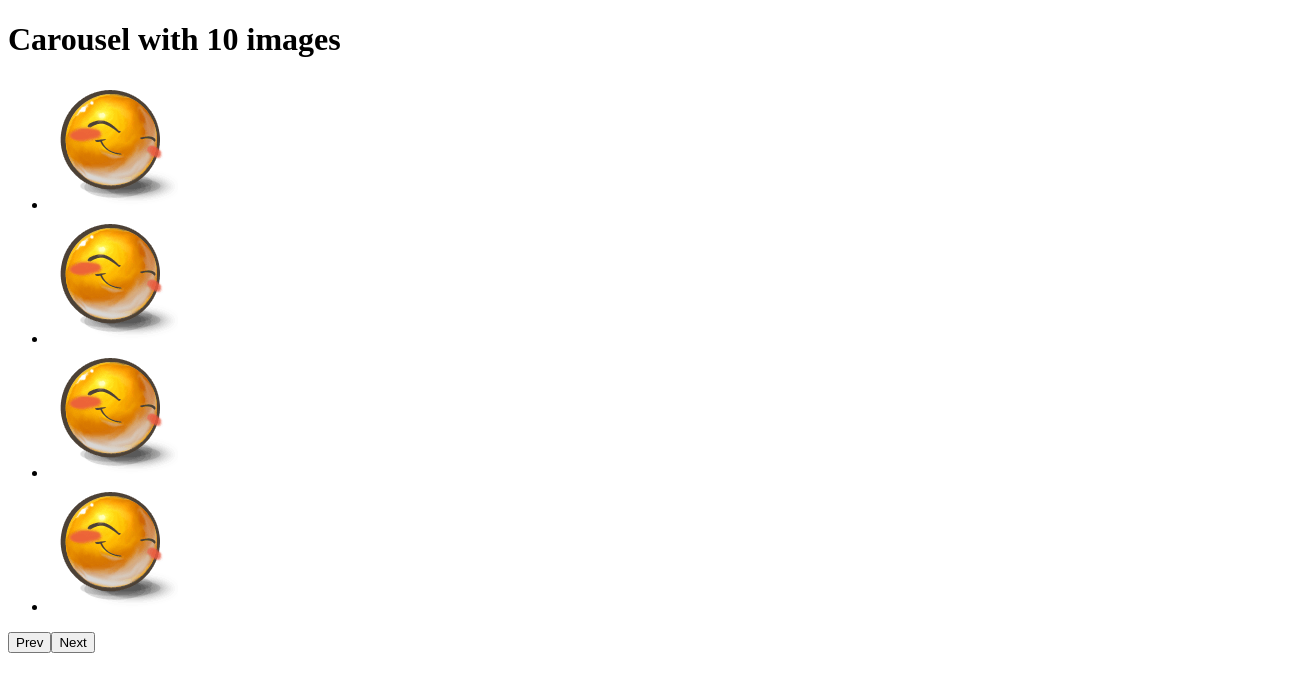
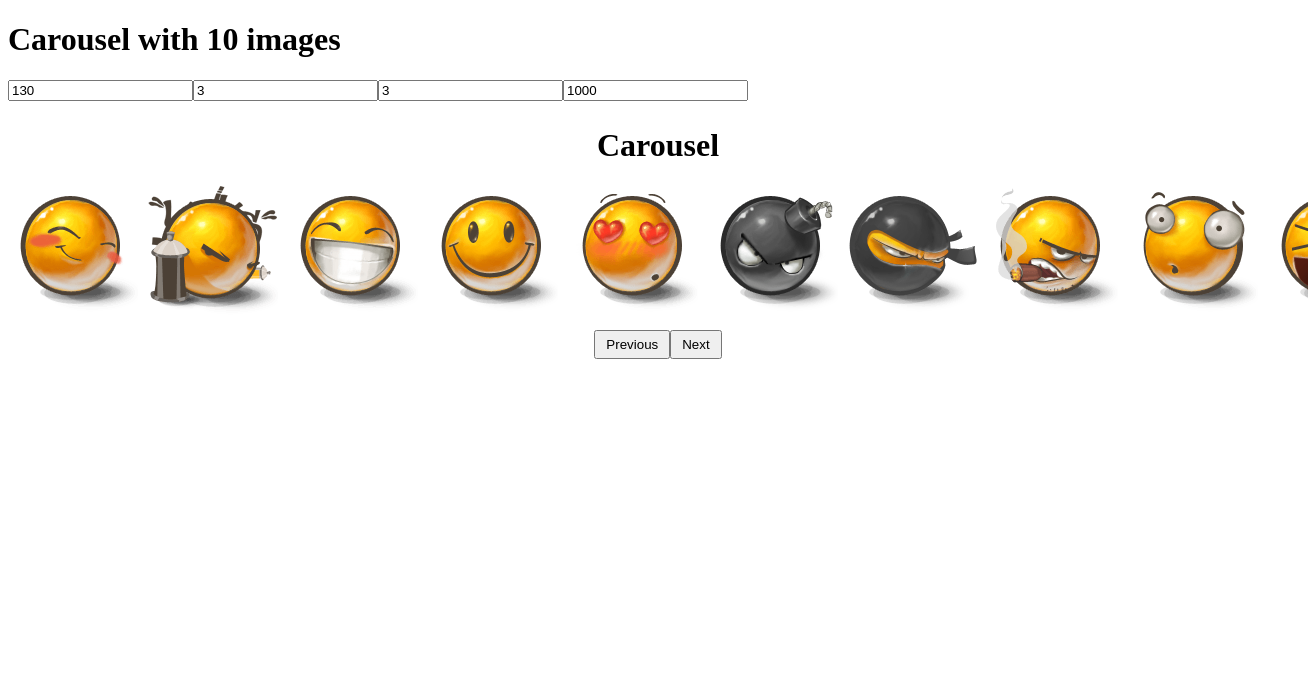
Before and after one commit to mate-academy/react_carousel, a React (Create React App) app: page / in a window 1280 px wide. Shown: the top 692 px of the page, 1308 px wide, since content can reach past the window. Built offline with nearby package versions, Linux system fonts and the light colour scheme; the HTML template or start-up script is replaced by a standard one.

Commit message:
I need help

```diff
--- a/src/App.scss
+++ b/src/App.scss
@@ -1 +1,5 @@
 // style go here
+
+input {
+  margin-bottom: 5px;
+}
--- a/src/App.tsx
+++ b/src/App.tsx
@@ -1,9 +1,13 @@
-import React from 'react';
+import React, { useState } from 'react';
 import './App.scss';
 import Carousel from './components/Carousel';
 
 interface State {
   images: string[];
+  itemWidth: number;
+  frameSize: number
+  step: number
+  animationDuration: number;
 }
 
 class App extends React.Component<{}, State> {
@@ -20,17 +24,68 @@ class App extends React.Component<{}, State> {
       './img/9.png',
       './img/10.png',
     ],
+    itemWidth: 130,
+    frameSize: 3,
+    step: 3,
+    animationDuration: 1000,
+  };
+
+  handleInputChange = (
+    event: React.ChangeEvent<HTMLInputElement>, key: keyof State,
+  ) => {
+    const value = Number(event);
+
+    this.setState((prevState) => ({
+      ...prevState,
+      [key]: Number.isNaN(value) ? 0 : value,
+    }));
   };
 
   render() {
-    const { images } = this.state;
+    const {
+      images,
+      itemWidth,
+      frameSize,
+      step,
+      animationDuration,
+    } = this.state;
 
     return (
       <div className="App">
         {/* eslint-disable-next-line */}
-        <h1>Carousel with {images.length} images</h1>
+        <h1 data-cy="title">Carousel with {images.length} images</h1>
 
-        <Carousel />
+        <input
+          type="text"
+          value={itemWidth}
+          onChange={(event) => this.handleInputChange(event, 'itemWidth')}
+        />
+        <input
+          type="text"
+          value={frameSize}
+          onChange={(event) => this.handleInputChange(event, 'frameSize')}
+        />
+        <input
+          type="text"
+          value={step}
+          onChange={(event) => this.handleInputChange(event, 'step')}
+        />
+        <input
+          type="text"
+          value={animationDuration}
+          onChange={
+            (event) => this.handleInputChange(event, 'animationDuration')
+          }
+        />
+
+        <Carousel
+          images={images}
+          step={step}
+          frameSize={frameSize}
+          itemWidth={itemWidth}
+          animationDuration={animationDuration}
+          infinite={false}
+        />
       </div>
     );
   }
--- a/src/components/Carousel.scss
+++ b/src/components/Carousel.scss
@@ -1 +1,31 @@
 // style go here
+
+.Carousel {
+  width: 1300px;
+  overflow: hidden;
+  position: relative;
+  text-align: center;
+
+  &__list {
+    list-style: none;
+    padding: 0;
+    margin: 0;
+    display: flex;
+    transition: transform 1000ms ease-in-out;
+  }
+
+  &__item {
+    margin-right: 10px;
+  }
+}
+
+button {
+  margin-top: 10px;
+  padding: 5px 10px;
+  cursor: pointer;
+
+  &:disabled {
+    cursor: not-allowed;
+    opacity: 0.5;
+  }
+}
--- a/src/components/Carousel.tsx
+++ b/src/components/Carousel.tsx
@@ -1,18 +1,73 @@
-import React from 'react';
+import React, { useState } from 'react';
 import './Carousel.scss';
 
-const Carousel: React.FC = () => (
-  <div className="Carousel">
-    <ul className="Carousel__list">
-      <li><img src="./img/1.png" alt="1" /></li>
-      <li><img src="./img/1.png" alt="2" /></li>
-      <li><img src="./img/1.png" alt="3" /></li>
-      <li><img src="./img/1.png" alt="4" /></li>
-    </ul>
+type Props = {
+  images: string[],
+  step: number,
+  frameSize: number,
+  itemWidth: number,
+  animationDuration: number,
+  infinite: boolean,
+};
 
-    <button type="button">Prev</button>
-    <button type="button">Next</button>
-  </div>
-);
+const Carousel: React.FC<Props> = ({
+  images,
+  itemWidth = 130,
+  frameSize = 3,
+  step = 3,
+  animationDuration = 1000,
+  infinite = false,
+}) => {
+  const [currentIndex, setCurrentIndex] = useState(0);
+
+  const handlePrevClick = () => {
+    const newIndex = currentIndex - step;
+
+    if (infinite || newIndex >= 0) {
+      setCurrentIndex(newIndex);
+    }
+  };
+
+  const handleNextClick = () => {
+    const newIndex = currentIndex + step;
+
+    if (infinite || newIndex + frameSize <= images.length) {
+      setCurrentIndex(newIndex);
+    }
+  };
+
+  return (
+    <div className="Carousel">
+      <h1 data-cy="title">Carousel</h1>
+
+      <ul className="Carousel__list">
+        {images.map((image, index) => (
+          <li className="Carousel__item" key={image}>
+            <img src={image} alt={(index + 1).toString()} />
+          </li>
+        ))}
+
+        {/* <li className="Carousel__item"><img src="./img/1.png" alt="1" /></li>
+        <li className="Carousel__item"><img src="./img/1.png" alt="2" /></li>
+        <li className="Carousel__item"><img src="./img/1.png" alt="3" /></li>
+        <li className="Carousel__item"><img src="./img/1.png" alt="4" /></li> */}
+      </ul>
+
+      <button
+        onClick={handlePrevClick}
+        type="button"
+        data-cy="next"
+      >
+        Previous
+      </button>
+      <button
+        onClick={handleNextClick}
+        type="button"
+      >
+        Next
+      </button>
+    </div>
+  );
+};
 
 export default Carousel;
```
Also changed, not shown: 2 other files (tests, documents, lock files or other folders).
